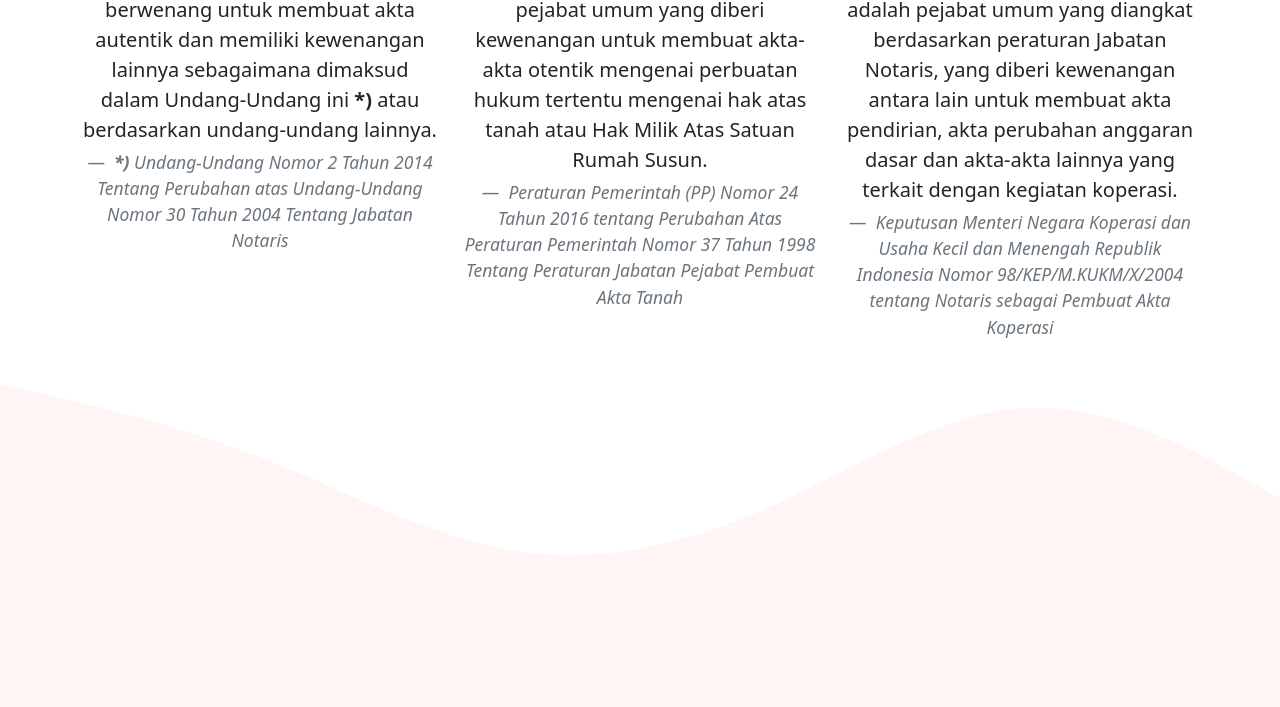
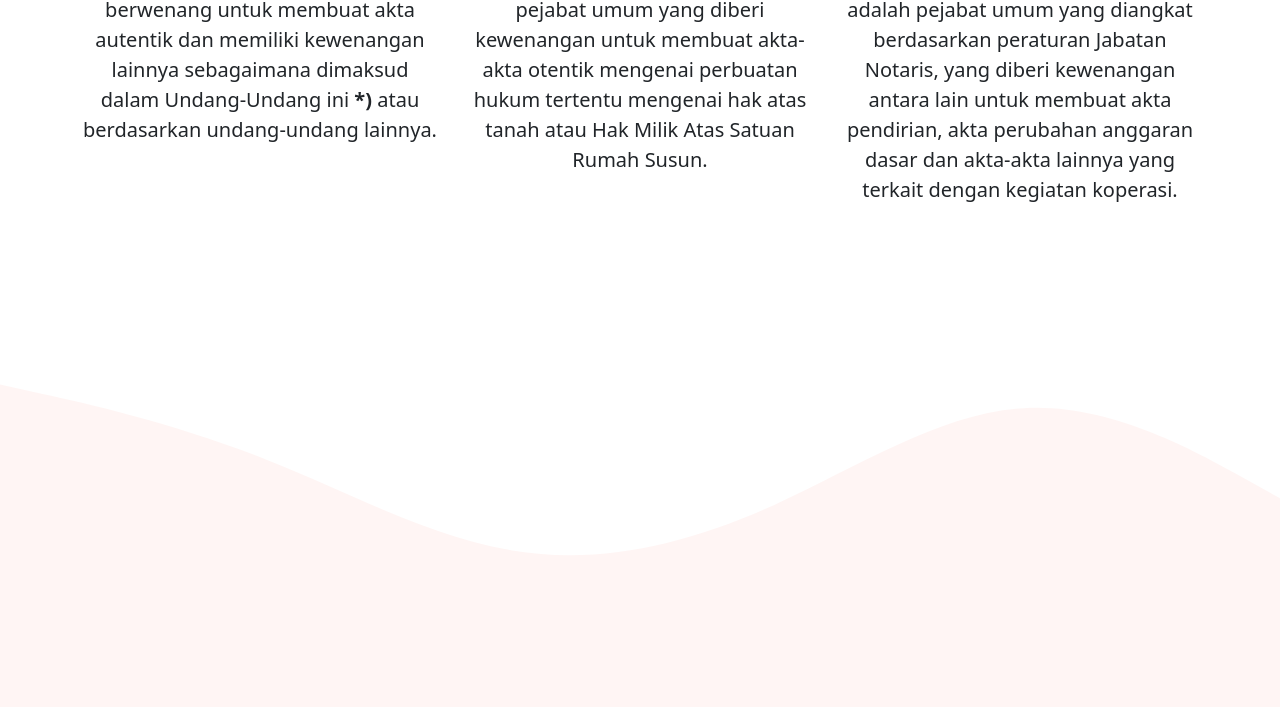
Before and after one commit to arip1982/hestikurnia-id, a plain HTML site: page index.html in a window 1280 px wide. Shown: the part 768-1475 px from the top of the page. Drawn offline with nearby package versions, Linux system fonts and the light colour scheme.

Commit message:
penambahan CSS untuk warna tulisan blockquote-footer mnenjadi putih

```diff
--- a/style.css
+++ b/style.css
@@ -2,6 +2,9 @@ section {
   padding-top: 70px;
 }
 
+.blockquote-footer {
+  color: white;
+}
 
 #galeri {
   background-color: #f0534b0f;
```
